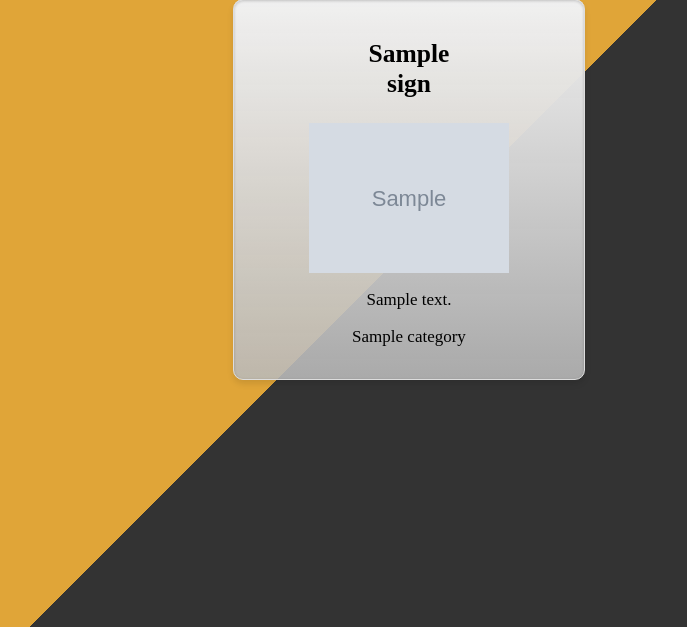
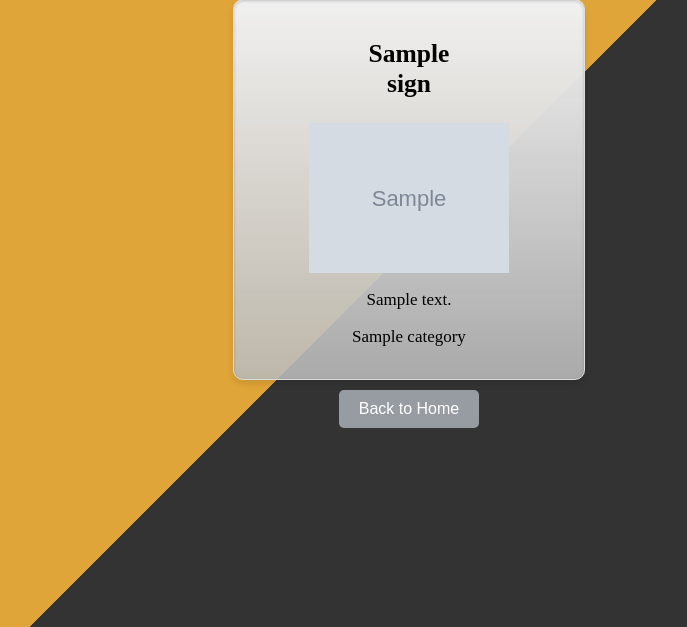
Before and after one commit to Ursu-Ioana-Bianca/Traffic-Sign-Smart-Detector, a Flask app: template templates/display_results.html in a window 1280 px wide. Shown: the part 153-780 px from the top of the page, without its empty margins (231-918 px from the left). Run offline with Flask 3, Linux system fonts and the light colour scheme; the template is opened without the code that fills it: most values are stand-ins (such as "Sample title", 1, 10 or a date in 2020); grey boxes marked "Sample" are stand-in pictures; parts of the project's set-up code (start-up, migrations or seed data) failed here and were passed over.

Commit message:
Display Page Updated

```diff
--- a/static/styles/display_results.css
+++ b/static/styles/display_results.css
@@ -5,6 +5,21 @@ body {
     background: linear-gradient(135deg, rgb(224, 165, 56) 50%, #333 50%);
     position: relative;
 }
+
+        #back-button {
+            display: inline-block;
+            padding: 10px 20px;
+            margin: 10px 0;
+            background-color: #969ca2;
+            color: white;
+            text-decoration: none;
+            border-radius: 5px;
+            text-align: center;
+        }
+
+        #back-button:hover {
+            background-color: #81878d;
+        }
 
 
 h1, h2 {
--- a/templates/display_results.html
+++ b/templates/display_results.html
@@ -40,6 +40,18 @@
         </div>
         {% endfor %}
     </div>
+
+     <div class="back-button">
+        <button id="back-button" class="button">Back to Home</button>
+    </div>
+    <script>
+
+
+        const backButton = document.getElementById('back-button');
+        backButton.addEventListener("click", () => {
+           window.location.href = "/home";
+        });
+        </script>
 </div>
 </body>
 </html>
```
